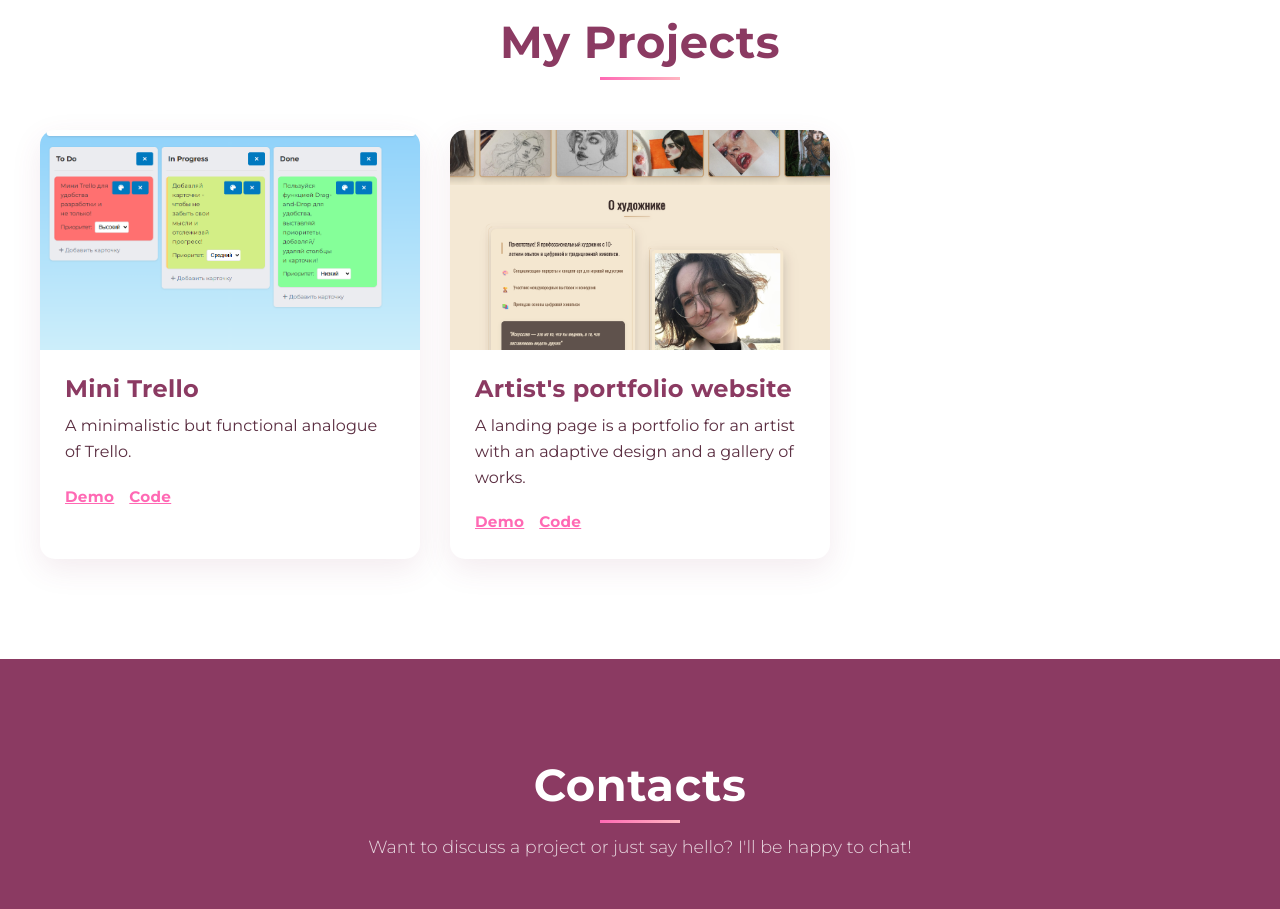
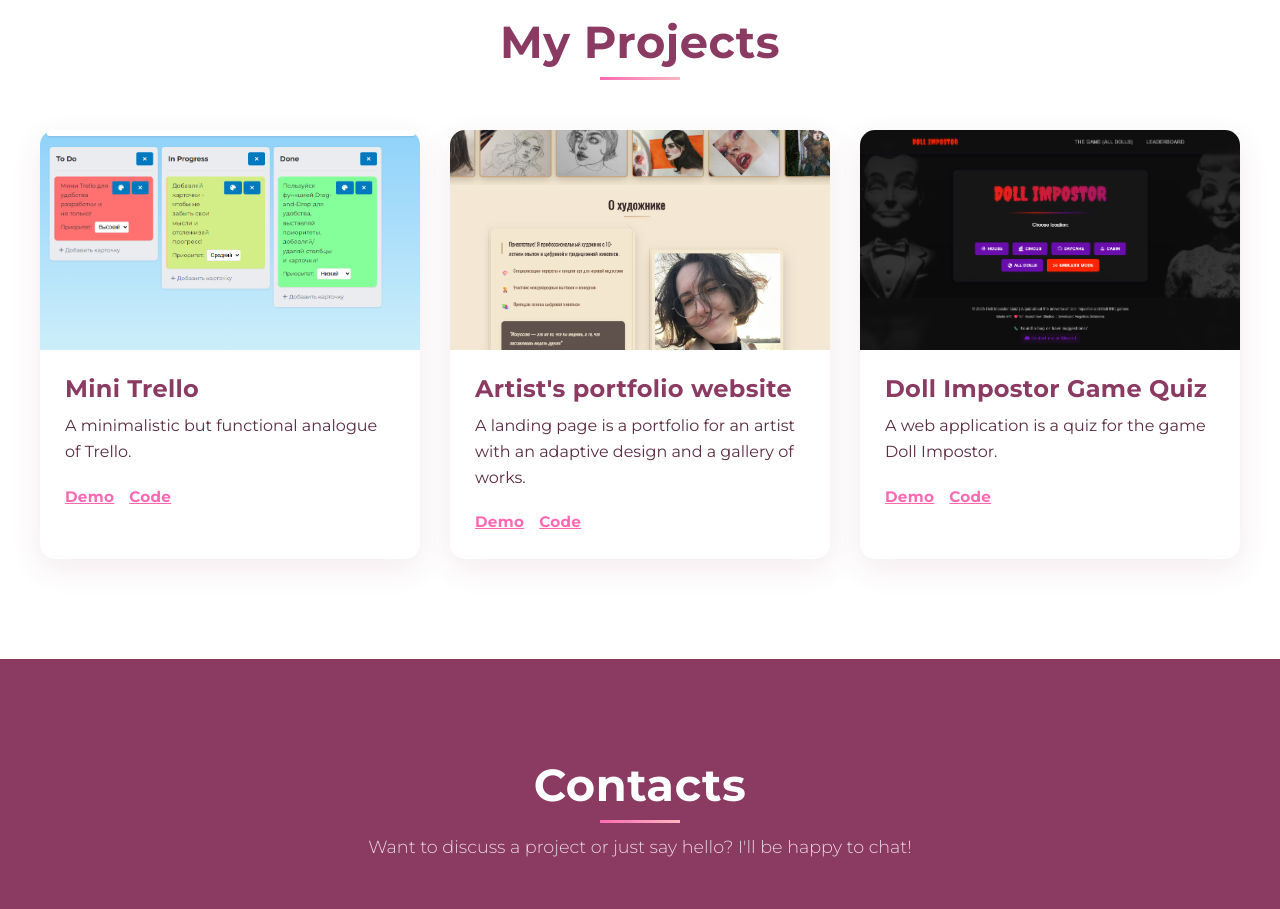
Before and after one commit to geliusgelius/my-portfolio, a plain HTML site: page index.html in a window 1280 px wide. Shown: the part 2460-3369 px from the top of the page. Drawn offline with Linux system fonts and the light colour scheme.

Commit message:
add 3 project+translate

```diff
--- a/index.html
+++ b/index.html
@@ -356,6 +356,40 @@
             </div>
           </div>
 
+          <!-- Проект 3 -->
+          <div class="projects__item">
+            <div class="projects__image-container">
+              <img
+                src="assets/images/projects/project3.png"
+                alt="Doll Impostor Quiz"
+                class="projects__image"
+                data-i18n="projects.project3.image_alt"
+              />
+              <div class="projects__overlay">
+                <div class="projects__tags">
+                  <span>React</span>
+                  <span>Vite</span>
+                  <span>SCSS</span>
+                  <span>TypeScript</span>
+                </div>
+              </div>
+            </div>
+            <div class="projects__info">
+              <h3 class="projects__title" data-i18n="projects.project3.title">Квиз по игре Doll Impostor</h3>
+              <p class="projects__description" data-i18n="projects.project3.description">
+                Веб-приложение квиз по игре Doll Impostor.
+              </p>
+              <div class="projects__links">
+                <a href="https://doll-impostor-quiz.vercel.app/" target="_blank" data-i18n="projects.links.demo">
+                  <i class="fas fa-external-link-alt"></i> Демо
+                </a>
+                <a href="#" target="_blank" data-i18n="projects.links.code">
+                  <i class="fab fa-github"></i> Код
+                </a>
+              </div>
+            </div>
+          </div>
+
 
         </div>
       </section>
--- a/js/language.js
+++ b/js/language.js
@@ -41,7 +41,11 @@ document.addEventListener("DOMContentLoaded", function () {
       "projects.project2.title": "Artist's portfolio website",
       "projects.project2.description":
         "A landing page is a portfolio for an artist with an adaptive design and a gallery of works.",
-      "projects.project2.image_alt": "Online store",
+      "projects.project2.image_alt": "Artist's portfolio website",
+      "projects.project3.title": "Doll Impostor Game Quiz",
+      "projects.project3.description":
+        "A web application is a quiz for the game Doll Impostor.",
+      "projects.project3.image_alt": "Doll Impostor Game Quiz",
       "projects.tags.responsive": "Responsive design",
       "projects.links.demo": "Demo",
       "projects.links.code": "Code",
@@ -104,7 +108,11 @@ document.addEventListener("DOMContentLoaded", function () {
       "projects.project2.title": "Сайт-портфолио художника",
       "projects.project2.description":
         "Лендинг-портфолио для художника с адаптивным дизайном и галереей работ.",
-      "projects.project2.image_alt": "Интернет-магазин",
+      "projects.project2.image_alt": "Сайт-портфолио художника",
+      "projects.project3.title": "Квиз по игре Doll Impostor",
+      "projects.project3.description":
+        "Веб-приложение квиз по игре Doll Impostor.",
+      "projects.project3.image_alt": "Квиз по игре Doll Impostor",
       "projects.tags.responsive": "Адаптивная верстка",
       "projects.links.demo": "Демо",
       "projects.links.code": "Код",
```
Also changed, not shown: assets/images/projects/project3.png (added).
